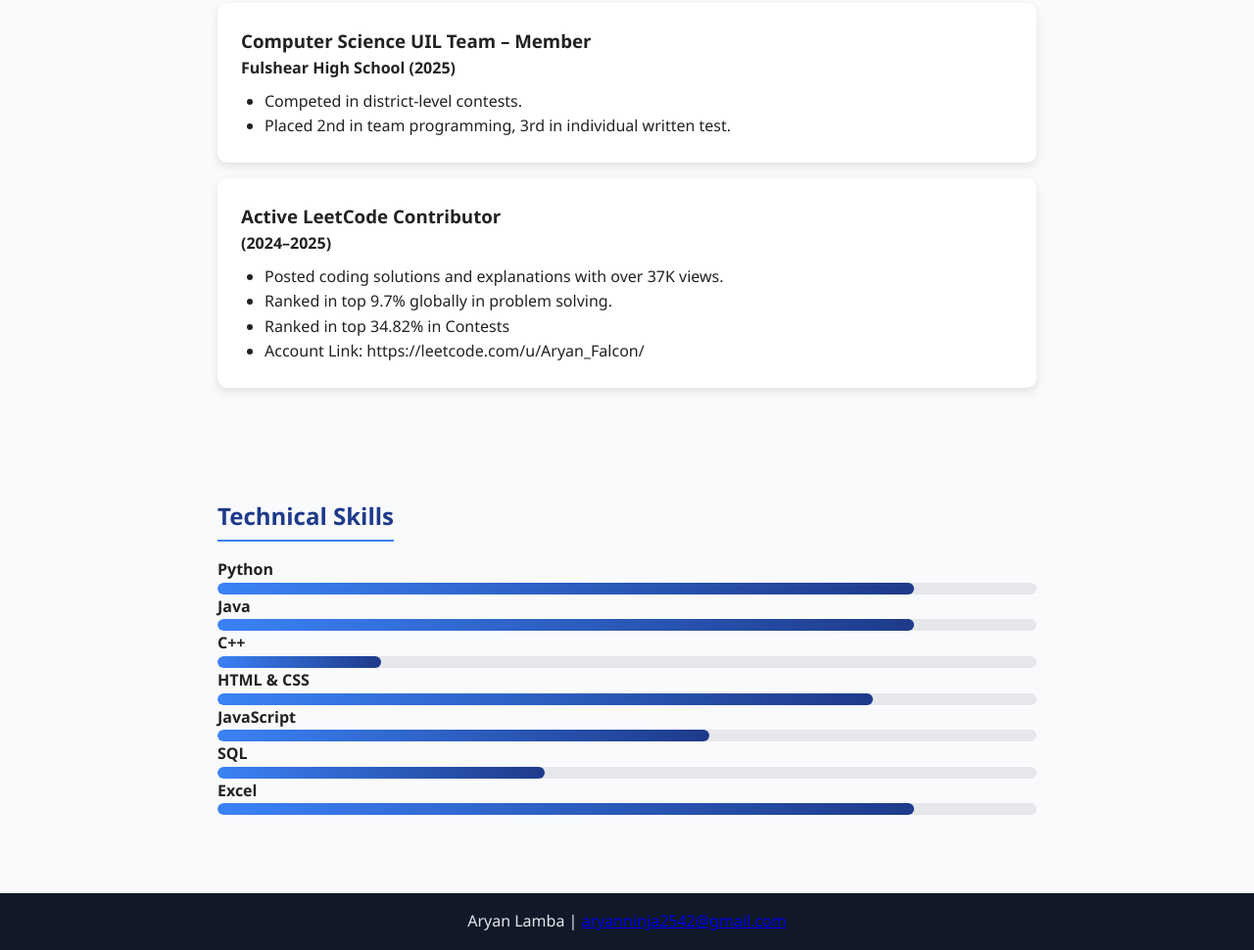
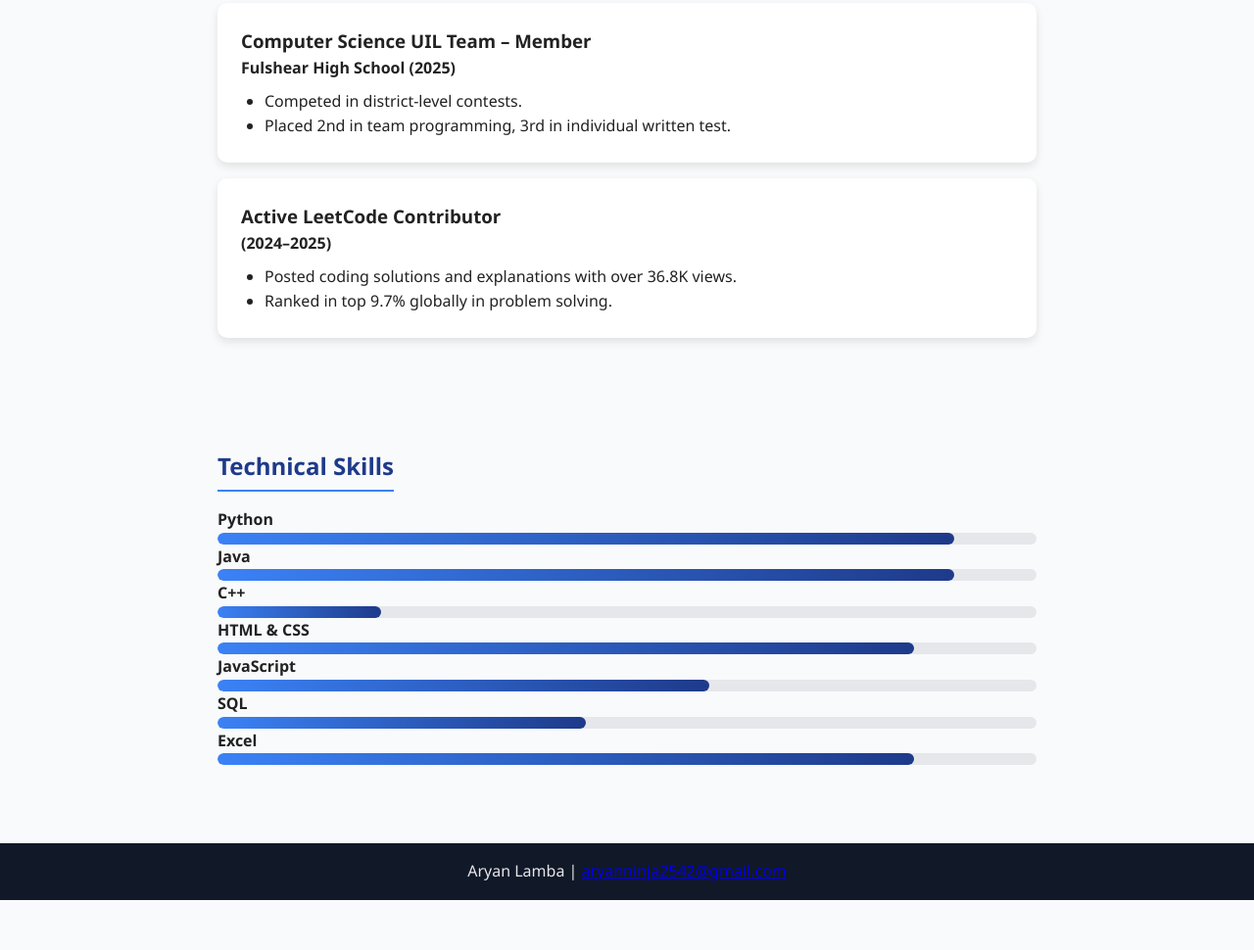
Before and after one commit to Aryan-Falcon/portfolio, a plain HTML site: page experience.html in a window 1280 px wide. Shown: the part 573-1543 px from the top of the page at 98% size. After the commit the page ends 1492 px from the top, so only its background shows below. Drawn offline with Linux system fonts and the light colour scheme.

Commit message:
Refactor experience and skills sections
Updated experience and skills sections with new roles, adjusted view counts, and improved skill proficiency percentages.

```diff
--- a/experience.html
+++ b/experience.html
@@ -23,7 +23,7 @@
     <h2>Experience & Leadership</h2>
     <div class="card-grid">
 
-      <div class="card">
+      <div class="card fade-in">
         <h3>Astro Medical Supply Store – Assistant (Unofficial/Unpaid)</h3>
         <h4>Houston, TX (2023–2025)</h4>
         <ul>
@@ -33,7 +33,7 @@
         </ul>
       </div>
 
-      <div class="card">
+      <div class="card fade-in">
         <h3>Computer Science Club – Vice President</h3>
         <h4>Fulshear High School (2024–2025)</h4>
         <ul>
@@ -42,7 +42,7 @@
         </ul>
       </div>
 
-      <div class="card">
+      <div class="card fade-in">
         <h3>Computer Science UIL Team – Member</h3>
         <h4>Fulshear High School (2025)</h4>
         <ul>
@@ -51,14 +51,12 @@
         </ul>
       </div>
 
-      <div class="card">
+      <div class="card fade-in">
         <h3>Active LeetCode Contributor</h3>
         <h4>(2024–2025)</h4>
         <ul>
-          <li>Posted coding solutions and explanations with over 37K views.</li>
+          <li>Posted coding solutions and explanations with over 36.8K views.</li>
           <li>Ranked in top 9.7% globally in problem solving.</li>
-          <li>Ranked in top 34.82% in Contests</li>
-          <li>Account Link: https://leetcode.com/u/Aryan_Falcon/</li>
         </ul>
       </div>
 
@@ -68,33 +66,33 @@
   <section class="content skills-section">
     <h2>Technical Skills</h2>
     <div class="skills-grid">
-      <div class="skill">
+      <div class="skill fade-in">
         <h4>Python</h4>
-        <div class="bar"><div class="fill" style="width: 85%;"></div></div>
+        <div class="bar"><div class="fill" style="width: 90%;"></div></div>
       </div>
-      <div class="skill">
+      <div class="skill fade-in">
         <h4>Java</h4>
-        <div class="bar"><div class="fill" style="width: 85%;"></div></div>
+        <div class="bar"><div class="fill" style="width: 90%;"></div></div>
       </div>
-      <div class="skill">
+      <div class="skill fade-in">
         <h4>C++</h4>
         <div class="bar"><div class="fill" style="width: 20%;"></div></div>
       </div>
-      <div class="skill">
+      <div class="skill fade-in">
         <h4>HTML & CSS</h4>
-        <div class="bar"><div class="fill" style="width: 80%;"></div></div>
+        <div class="bar"><div class="fill" style="width: 85%;"></div></div>
       </div>
-      <div class="skill">
+      <div class="skill fade-in">
         <h4>JavaScript</h4>
         <div class="bar"><div class="fill" style="width: 60%;"></div></div>
       </div>
-      <div class="skill">
+      <div class="skill fade-in">
         <h4>SQL</h4>
-        <div class="bar"><div class="fill" style="width: 40%;"></div></div>
+        <div class="bar"><div class="fill" style="width: 45%;"></div></div>
       </div>
-      <div class="skill">
+      <div class="skill fade-in">
         <h4>Excel</h4>
-        <div class="bar"><div class="fill" style="width: 85%;"></div></div>
+        <div class="bar"><div class="fill" style="width:85%;"></div></div>
       </div>
     </div>
   </section>
```
